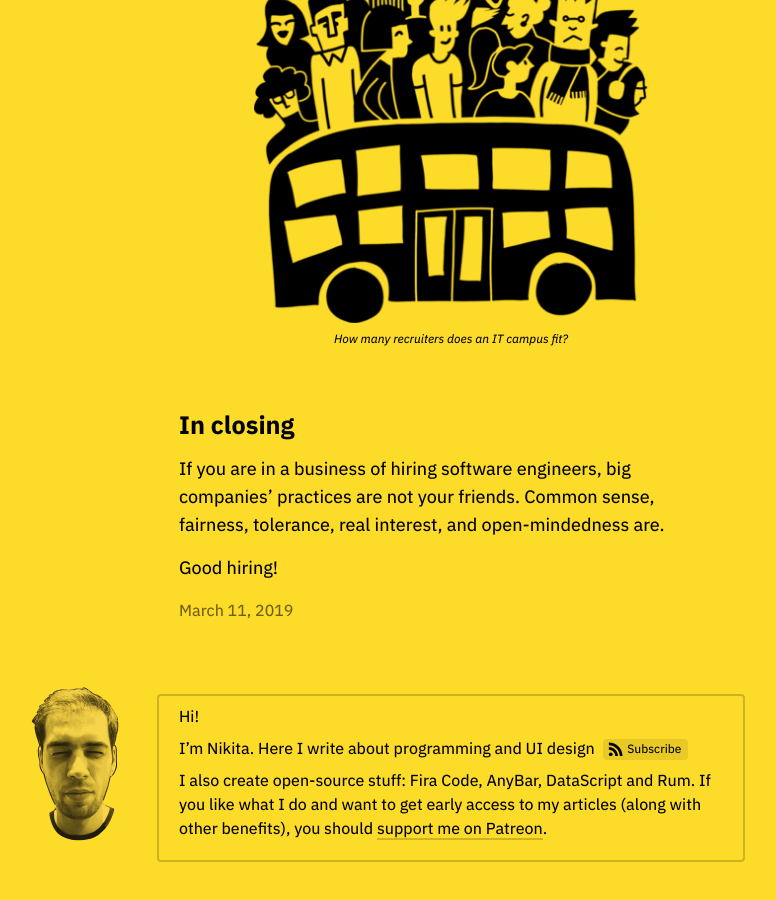
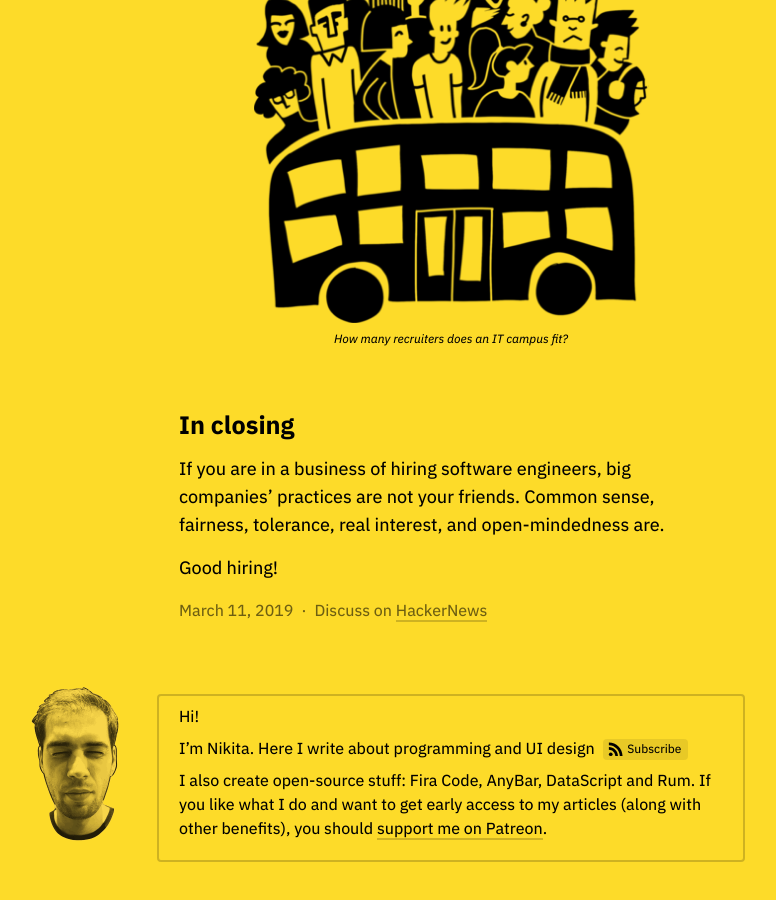
Before and after one commit to tonsky/tonsky.github.io, a Jekyll site: the page built from _posts/2019-03-11-hiring.md, in a window 1280 px wide and 900 px high, scrolled down 7257 px. Shown: the whole window, without its empty margins (190-966 px from the left). Built offline with Jekyll 4.4.1, drawn with Linux system fonts in a browser that asks for light colours; some of the changed lines change nothing that is shown.

Commit message:
HN for hiring post

```diff
--- a/_posts/2019-03-11-hiring.md
+++ b/_posts/2019-03-11-hiring.md
@@ -3,6 +3,7 @@ layout: post
 title: "How NOT to hire a software engineer"
 category: blog
 summary: "A collection of anti-patterns seen in big IT companies regarding hiring practices"
+hackernews_id: 19541617
 ---
 
 <figure>
```
